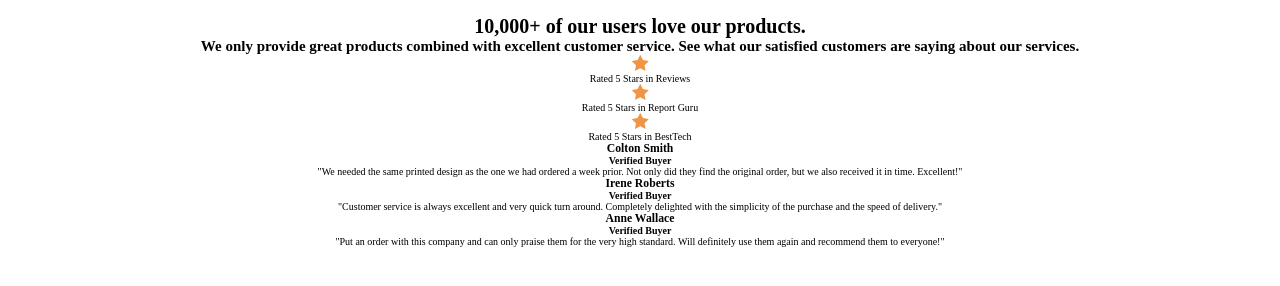
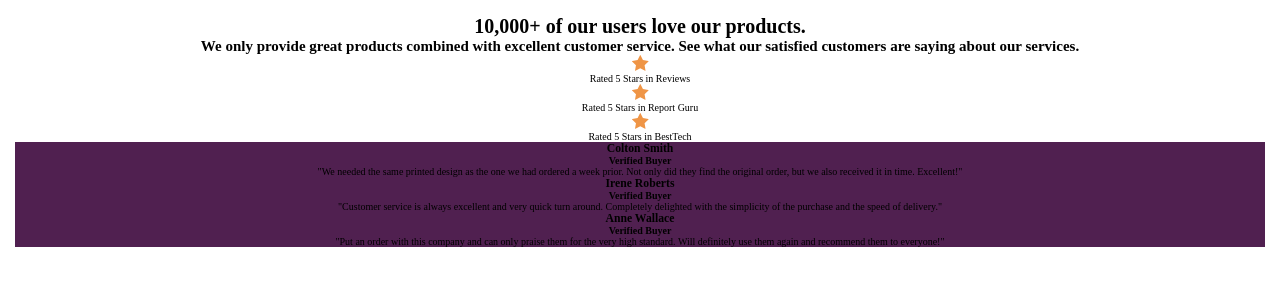
Before and after one commit to lopez-tomas/social-proof-section, a plain HTML site: page index.html in a window 1280 px wide. Shown: the top 286 px of the page. Drawn offline with Linux system fonts and the light colour scheme.

Commit message:
minor changes

```diff
--- a/styles/main.sass
+++ b/styles/main.sass
@@ -28,5 +28,6 @@ main
     text-align: center
     background-color: $white
 
+.cards
     &__review
         background-color: $dark-magenta
```
Also changed, not shown: css/main.css, 1 other file.
